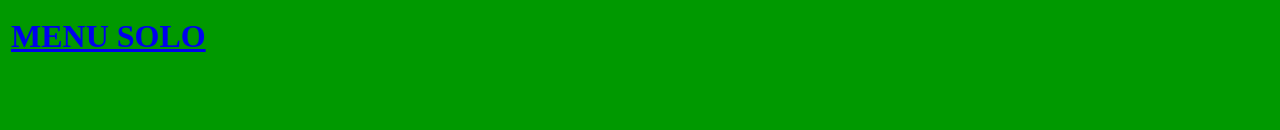
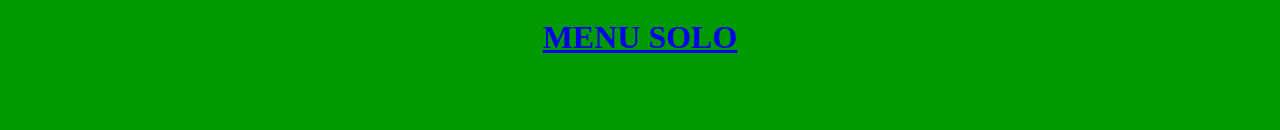
Before and after one commit to EwaPrzybysz/zarzadzanie_projektami, a plain HTML site: page index.html in a window 1280 px wide. Shown: the part 406-536 px from the top of the page. Drawn offline with Linux system fonts and the light colour scheme.

Commit message:
Update index.html

```diff
--- a/index.html
+++ b/index.html
@@ -39,14 +39,10 @@
 
 
 
-		<table>
-			<tr>
-				<td><h1><center><a href="https://www.facebook.com/download/732056416911619/meniu.pdf" target="_blank">MENU SOLO</a></center></h1></td>
+			<h1><center><a href="https://www.facebook.com/download/732056416911619/meniu.pdf" target="_blank">MENU SOLO</a></center></h1>
 				<br>
 
-			</tr>
 
-		</table>
 		<br><br><br><br><br><br>
 
 
```
